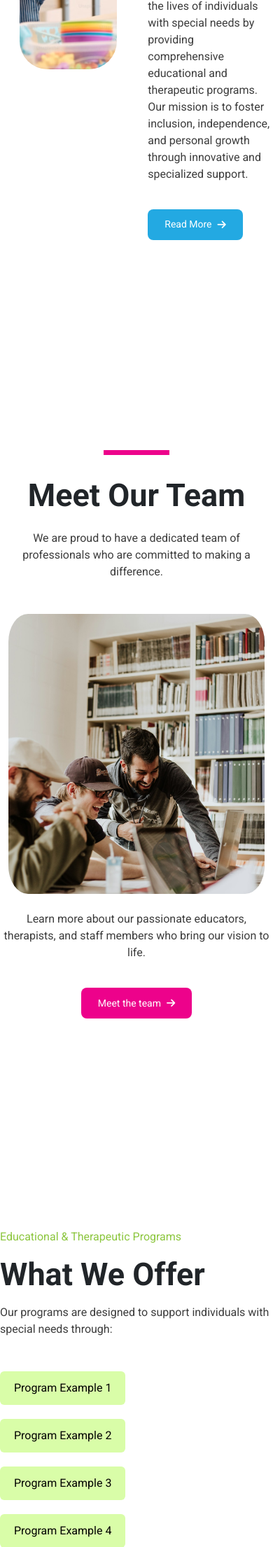
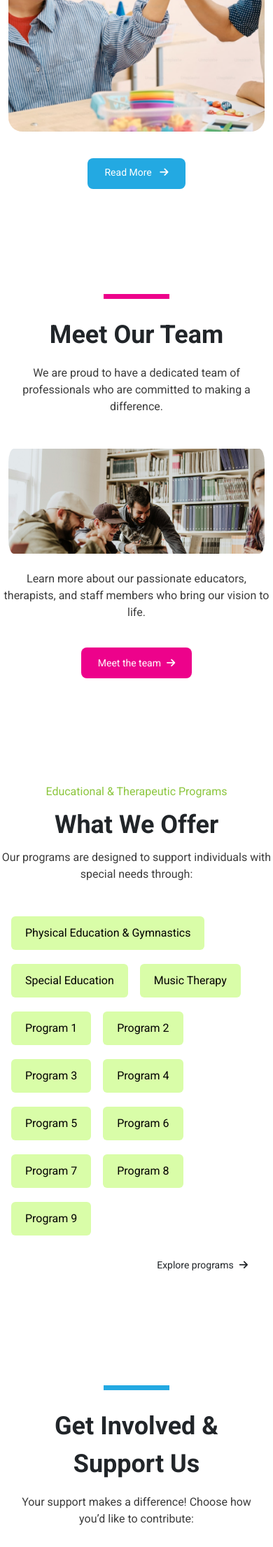
Before and after one commit to kleanthis1996/dikaiomaelpidas, a Django app: page / in a window 390 px wide. Shown: the part 2310-4520 px from the top of the page at 70% size. Run offline with Django 5.2, Linux system fonts and the light colour scheme; parts of the project's set-up code (start-up, migrations or seed data) failed here and were passed over.

Commit message:
Homepage Implementation

```diff
--- a/landing_page/static/assets/css/main.css
+++ b/landing_page/static/assets/css/main.css
@@ -214,7 +214,7 @@ video{
 }
 
 .radius-40{
-    border-radius:40px;
+    border-radius:20px;
 }
 
 .main-button{
@@ -292,9 +292,41 @@ footer .social-icon:hover{
 }
 
 
-@media (max-width: 767px) and (orientation: portrait) {
-    /* Styles for phones in landscape mode */
+@media (max-width: 767px)  {
     .navbar {
         padding:0!important;
     }
+
+    section{
+        margin-top:150px;
+    }
+    #mission-section{
+        margin-top:-120px!important;
+    }
+    .main-title{
+        font-size:36px!important;
+    }
+    .navbar-nav{
+        height:100vh;
+        padding-top:30px;
+    }
+    .nav-link{
+        text-align: center;
+        margin-bottom: 15px;
+    }
+    .program-tag{
+        margin-right:13px!important;
+    }
+    .homepage #meet-team img{
+        height:150px!important;
+    }
+    #mission-section img{
+        height:340px!important;
+    }
+    #programs-section .main-button{
+        margin-top:0px!important;
+    }
+    footer{
+        margin-top:150px;
+    }
 }
--- a/templates/landing_page/includes/footer.html
+++ b/templates/landing_page/includes/footer.html
@@ -2,7 +2,7 @@
   {% load static %}
   <div class="container">
     <div class="row">
-      <div class="col-5">
+      <div class="col-12 col-lg-5">
         <a class="navbar-brand" href="#">
           <img src="{% static 'assets/images/logo.webp' %}" alt="Dikaioma Elpidas Logo">
         </a>
@@ -20,7 +20,7 @@
         </div>
 
       </div>
-      <div class="col-7 social-media-icons">
+      <div class="d-none d-lg-block col-7 social-media-icons">
         <span class="d-block text-white fs-5">Company</span>
         <a href="#" class="d-block text-white mt-4">About us</a>
         <a href="#" class="d-block text-white mt-2">Contact us</a>
--- a/templates/landing_page/index.html
+++ b/templates/landing_page/index.html
@@ -25,7 +25,7 @@
             <section style="margin-top:0px">
                 <div class="boxes-container container justify-content-center p-0">
                     <div class="row w-100">
-                        <div class="col-12 col-md-4 mb-4 about-us ps-0">
+                        <div class="col-12 col-md-4 mb-4 about-us p-0 px-lg-3">
                             <div class="box d-block">
                                 <div class="box-icon">
                                     <i class="fa-solid fa-heart"></i>
@@ -40,7 +40,7 @@
                             </div>
                         </div>
 
-                        <div class="col-12 col-md-4 mb-4 meet-team">
+                        <div class="col-12 col-md-4 mb-4 meet-team p-0 px-lg-3">
                             <div class="box d-block">
                                 <div class="box-icon">
                                     <i class="fa-regular fa-face-smile"></i>
@@ -55,7 +55,7 @@
                             </div>
                         </div>
 
-                        <div class="col-12 col-md-4 mb-4 actions-europe pe-0">
+                        <div class="col-12 col-md-4 mb-4 actions-europe p-0 px-lg-3">
                             <div class="box d-block">
                                 <div class="box-icon">
                                     <i class="fa-solid fa-graduation-cap"></i>
@@ -76,20 +76,26 @@
             <!-- Discover our Mission -->
             <section style="margin-top:120px">
                 <div id="mission-section" class="row mt-5 justify-content-around"  >
-                    <div class="col-5">
+                    <div class="col-12 col-lg-5 order-1 order-lg-0">
                         <img height="400" src="{% static 'assets/images/mission.webp' %}" class="img-fluid radius-40" alt="Mission of Dikaioma Elpidas">
                     </div>
-                    <div class="col-5 d-flex align-items-center">
+                    <div class="col-12 col-lg-5 d-flex align-items-center order-0 order-lg-1">
                         <div class="row">
+                            <div class="col-12 mb-4 mb-lg-0">
                                 <div class="main-break-line"></div>
-                            <span class="main-title mt-4">Discover Our Mission</span>
+                                <span class="d-block main-title mt-4">Discover Our Mission</span>
                                 <span class="d-block box-details fs-6 text-start mt-3 p-0">We are dedicated to making a difference in the lives of individuals with special needs by providing comprehensive educational and therapeutic programs. Our mission is to foster inclusion, independence, and personal growth through innovative and specialized support.</span>
-                            <a class="justify-content-center main-button blue-btn" href="#">
+                                <a class="justify-content-center main-button blue-btn d-none d-lg-block" href="#">
                                     <span class="me-2">Read More</span>
                                     <i class="fa-solid fa-arrow-right"></i>
                                 </a>
                             </div>
                         </div>
+                    </div>
+                    <a class="justify-content-center main-button blue-btn d-block d-lg-none order-2" href="#">
+                        <span class="me-2">Read More</span>
+                        <i class="fa-solid fa-arrow-right"></i>
+                    </a>
                 </div>
             </section>
 
@@ -111,13 +117,21 @@
             <!-- What we offer -->
             <section>
                 <div id="programs-section" class="row">
-                    <span class="hero-subtitle box-details green-text p-0">Educational & Therapeutic Programs</span>
-                    <span class="main-title mt-2">What We Offer</span>
-                    <span class="d-block box-details fs-6 mt-2 mb-5 p-0">Our programs are designed to support individuals with special needs through:</span>
-                    <div class="p-0">
+                    <span class="hero-subtitle box-details green-text p-0 text-center text-lg-start">Educational & Therapeutic Programs</span>
+                    <span class="main-title mt-2 text-center text-lg-start">What We Offer</span>
+                    <span class="d-block box-details fs-6 mt-2 mb-5 p-0 text-center text-lg-start">Our programs are designed to support individuals with special needs through:</span>
+                    <div>
+                        <div class="row">
+                            <div class="col-12 p-0 px-3">
+                                <span class="program-tag">Physical Education & Gymnastics</span>
+                                <span class="program-tag">Special Education</span>
+                                <span class="program-tag">Music Therapy</span>
+
                                 {% for i in '0123456789'|make_list|slice:"9" %}
-                            <span class="program-tag">Program Example {{ forloop.counter }}</span>
+                                    <span class="program-tag">Program {{ forloop.counter }}</span>
                                 {% endfor %}
+                            </div>
+                        </div>
                     </div>
                     <div class="d-flex justify-content-end">
                         <a class="justify-content-center main-button text-dark" href="#">
@@ -132,11 +146,12 @@
             <!-- Support Us -->
             <section>
                 <div id="support-section" class="row">
-                    <div class="main-break-line"></div>
-                    <span class="main-title mt-4">Get Involved & Support Us</span>
-                    <span class="d-block box-details fs-6 mt-3 p-0">Your support makes a difference! Choose how you’d like to contribute:</span>
+                    <div class="col-12">
+                        <div class="main-break-line mx-auto mx-lg-0"></div>
+                        <span class="d-block main-title mt-4 text-center text-lg-start">Get Involved & Support Us</span>
+                        <span class="d-block box-details fs-6 mt-3 p-0 text-center text-lg-start">Your support makes a difference! Choose how you’d like to contribute:</span>
                         <div class="row w-100 mt-5">
-                        <div class="col-12 col-md-4 mb-4 support-box ps-0 pe-4">
+                            <div class="col-12 col-md-4 mb-4 support-box ps-lg-0 pe-lg-4">
                                 <div class="box d-flex flex-column justify-content-center">
                                     <div class="box-icon">
                                         <i class="fa-solid fa-graduation-cap"></i>
@@ -146,7 +161,7 @@
                                     <span class="d-block box-details fs-6 text-start mt-3">Support our mission financially.</span>
                                 </div>
                             </div>
-                        <div class="col-12 col-md-4 mb-4 support-box ps-0 pe-4">
+                            <div class="col-12 col-md-4 mb-4 support-box ps-lg-0 pe-lg-4">
                                 <div class="box d-flex flex-column justify-content-center">
                                     <div class="box-icon">
                                         <i class="fa-solid fa-graduation-cap"></i>
@@ -156,7 +171,7 @@
                                     <span class="d-block box-details fs-6 text-start mt-3">Dedicate your celebration gifts to a cause.</span>
                                 </div>
                             </div>
-                        <div class="col-12 col-md-4 mb-4 support-box ps-0">
+                            <div class="col-12 col-md-4 mb-4 support-box ps-lg-0">
                                 <div class="box d-flex flex-column justify-content-center">
                                     <div class="box-icon">
                                         <i class="fa-solid fa-graduation-cap"></i>
@@ -167,8 +182,8 @@
                                 </div>
                             </div>
                         </div>
-                    <div class="row">
-                        <div class="col-12 col-md-6 mb-4 support-box ps-0 pe-2">
+                        <div class="row w-100 mx-auto">
+                            <div class="col-12 col-md-6 mb-4 support-box ps-lg-0 pe-lg-2">
                                 <div class="box d-flex flex-column justify-content-center">
                                     <div class="box-icon">
                                         <i class="fa-solid fa-graduation-cap"></i>
@@ -178,7 +193,7 @@
                                     <span class="d-block box-details fs-6 text-start mt-3">Become part of our growing family.</span>
                                 </div>
                             </div>
-                        <div class="col-12 col-md-6 mb-4 support-box ps-3">
+                            <div class="col-12 col-md-6 mb-4 support-box ps-lg-3">
                                 <div class="box d-flex flex-column justify-content-center">
                                     <div class="box-icon">
                                         <i class="fa-solid fa-graduation-cap"></i>
@@ -196,6 +211,7 @@
                             </a>
                         </div>
                     </div>
+                </div>
             </section>
 
         </div>
```
Lines whose indentation alone changed are shown as unchanged.
